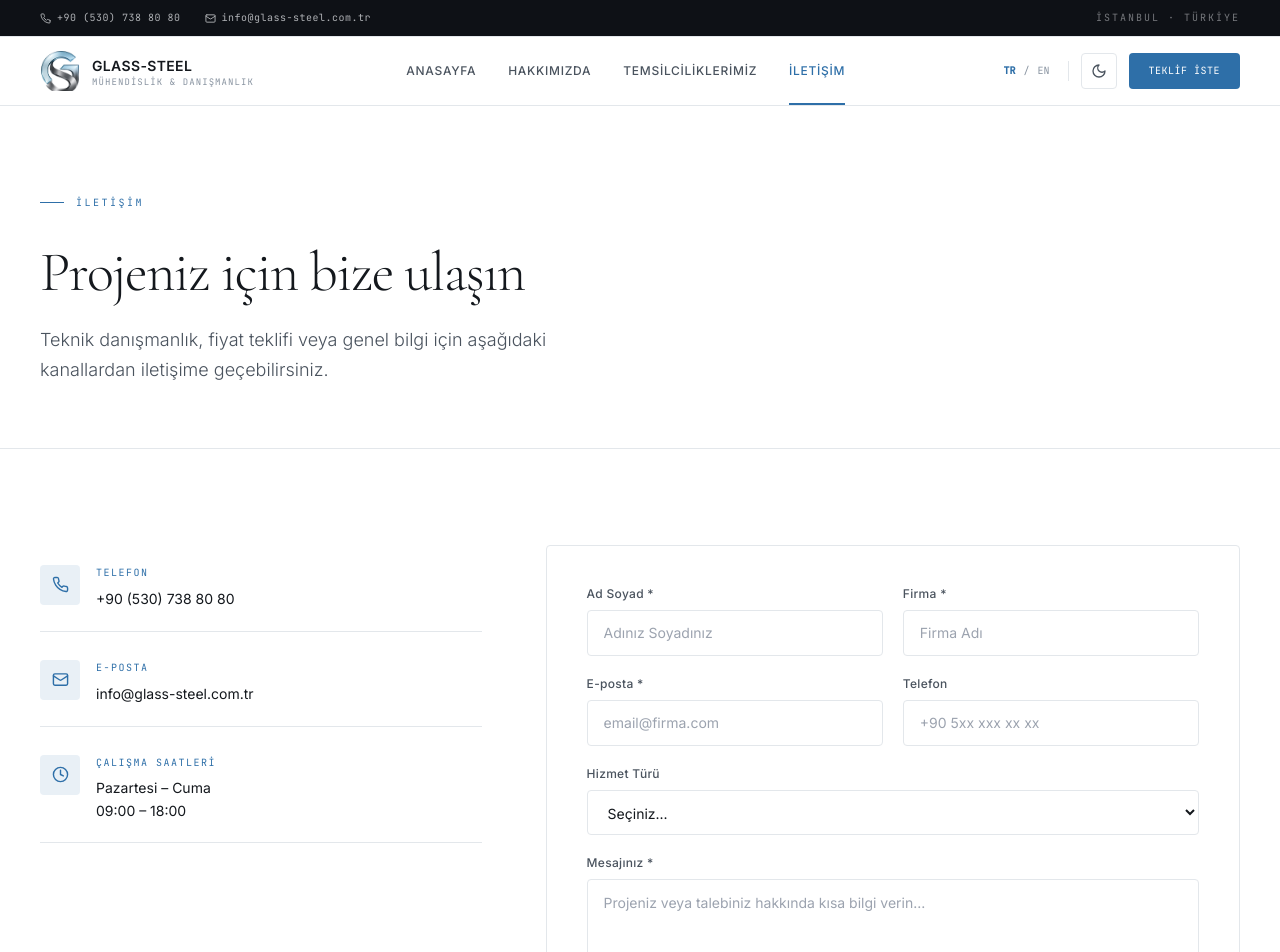
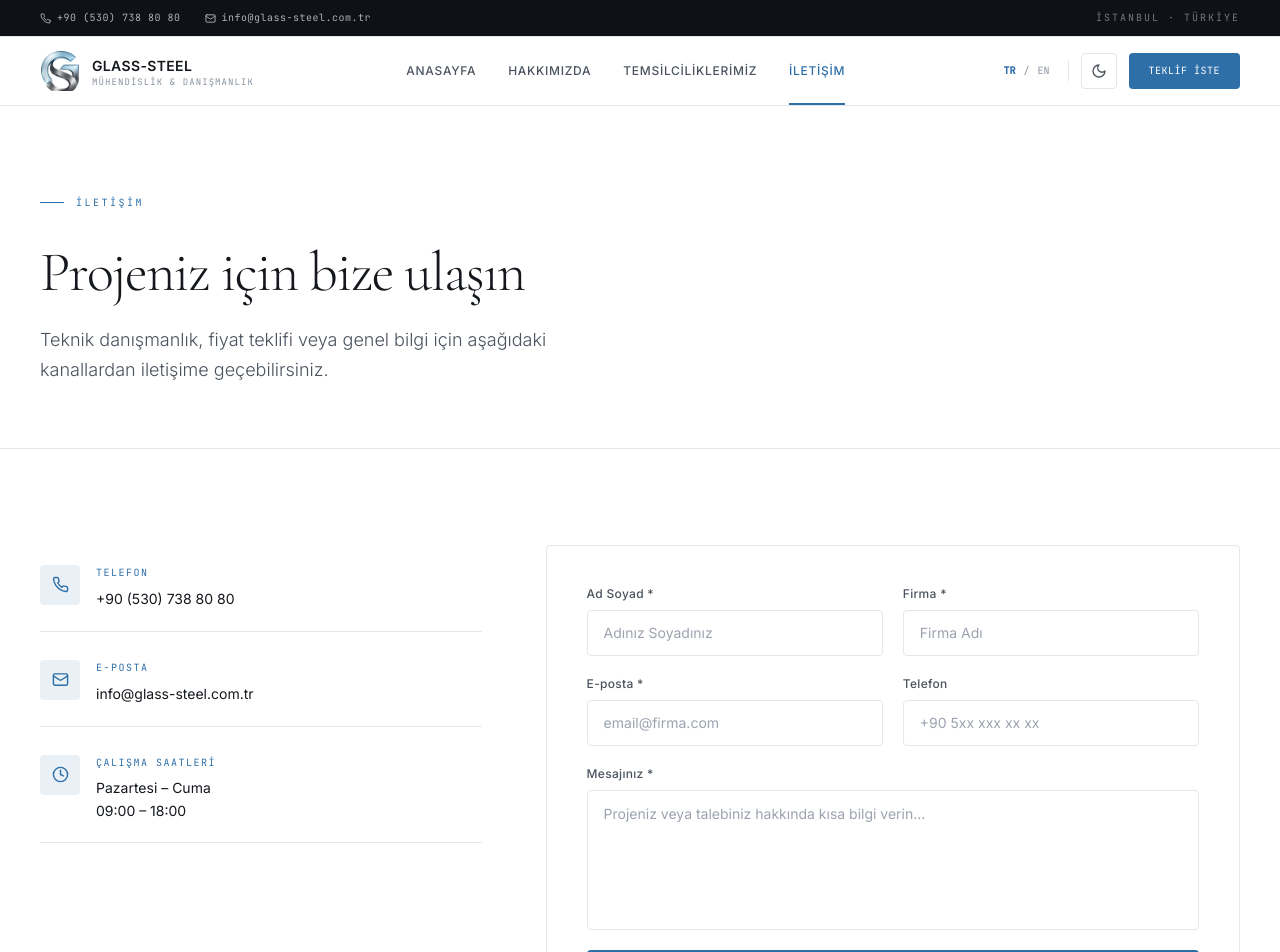
Before and after one commit to oborairi/glass-steel, a Next.js app: page /iletisim in a window 1280 px wide. Shown: the top 952 px of the page. Built offline with nearby package versions, Linux system fonts and the light colour scheme.

Commit message:
hizmet turu kaldirildi

```diff
--- a/app/iletisim/page.tsx
+++ b/app/iletisim/page.tsx
@@ -124,20 +124,6 @@ export default function IletisimPage() {
                       </div>
                       <div className="flex flex-col gap-2">
                         <label className="text-xs font-medium text-fg-secondary tracking-wide">
-                          Hizmet Türü
-                        </label>
-                        <select className="px-4 py-3 rounded border border-line bg-bg-base text-sm text-fg-primary outline-none focus:border-accent transition-colors">
-                          <option>Seçiniz...</option>
-                          <option>Yapısal Mühendislik</option>
-                          <option>Çelik Konstrüksiyon</option>
-                          <option>Cam Cephe Sistemleri</option>
-                          <option>Proje Yönetimi</option>
-                          <option>Dış Ticaret & İhracat</option>
-                          <option>Diğer</option>
-                        </select>
-                      </div>
-                      <div className="flex flex-col gap-2">
-                        <label className="text-xs font-medium text-fg-secondary tracking-wide">
                           Mesajınız *
                         </label>
                         <textarea
```
